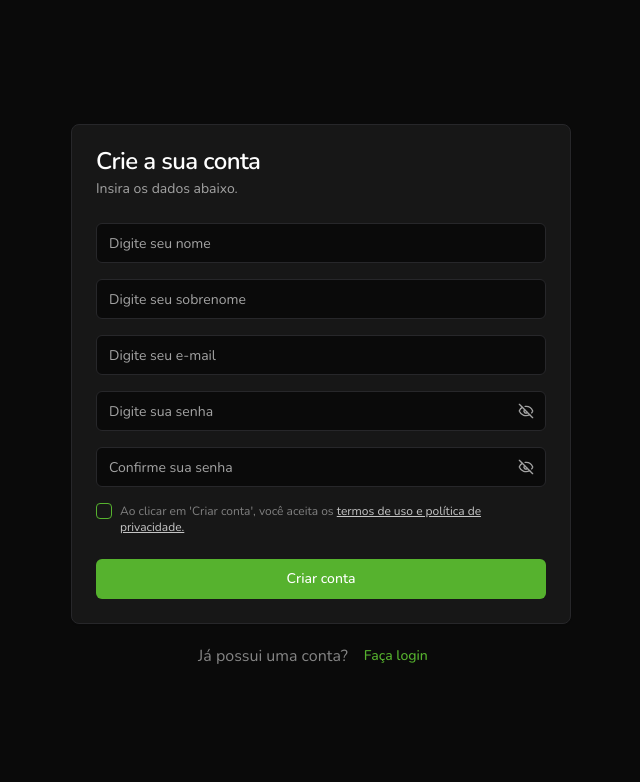
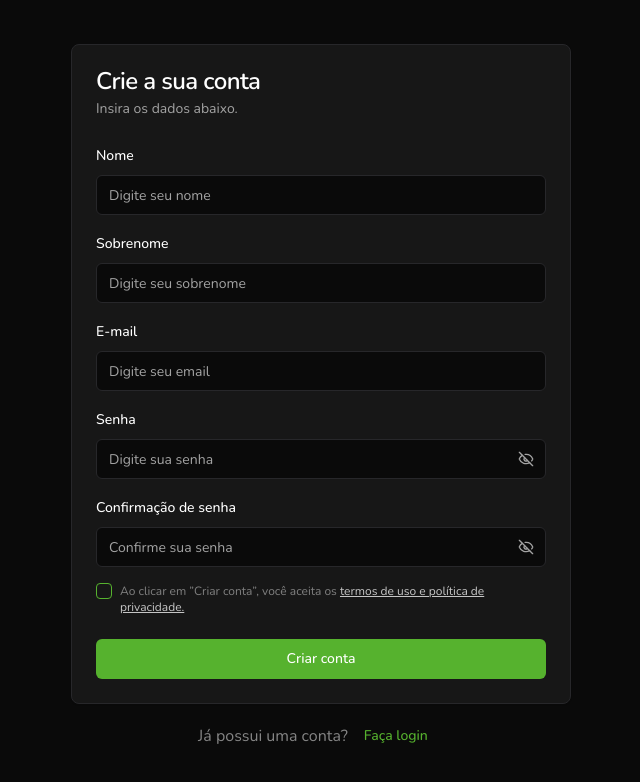
Before and after one commit to steniomoreira/fintrack, a React (Vite) app: page /signup in a window 1280 px wide. Shown: the top 782 px of the page, without its empty margins (319-959 px from the left). Built offline with nearby package versions, Linux system fonts and the light colour scheme.

Commit message:
feat: add validation to sign up form

```diff
--- a/package.json
+++ b/package.json
@@ -11,16 +11,20 @@
     "prepare": "husky"
   },
   "dependencies": {
+    "@hookform/resolvers": "^5.1.1",
     "@radix-ui/react-checkbox": "^1.3.2",
+    "@radix-ui/react-label": "^2.1.7",
     "@radix-ui/react-slot": "^1.2.3",
     "class-variance-authority": "^0.7.1",
     "clsx": "^2.1.1",
     "lucide-react": "^0.525.0",
     "react": "^18.3.1",
     "react-dom": "^18.3.1",
+    "react-hook-form": "^7.59.0",
     "react-router": "^7.1.1",
     "tailwind-merge": "^3.3.1",
-    "tailwindcss-animate": "^1.0.7"
+    "tailwindcss-animate": "^1.0.7",
+    "zod": "^3.25.67"
   },
   "devDependencies": {
     "@eslint/js": "^9.17.0",
--- a/src/components/password-input.jsx
+++ b/src/components/password-input.jsx
@@ -1,16 +1,17 @@
 import { EyeIcon, EyeOffIcon } from 'lucide-react'
-import { useState } from 'react'
+import { forwardRef, useState } from 'react'
 
 import { Button } from './ui/button'
 import { Input } from './ui/input'
 
-const PasswordInput = ({ placeholder = 'Digite sua senha' }) => {
+const PasswordInput = forwardRef(({ ...props }, ref) => {
   const [isPasswordVisible, setIsPasswordVisible] = useState(false)
   return (
     <div className="relative">
       <Input
         type={isPasswordVisible ? 'text' : 'password'}
-        placeholder={placeholder}
+        {...props}
+        ref={ref}
       />
       <Button
         variant="ghost"
@@ -21,6 +22,8 @@
       </Button>
     </div>
   )
-}
+})
+
+PasswordInput.displayName = 'PasswordInput'
 
 export default PasswordInput
--- /dev/null
+++ b/src/components/ui/form.jsx
@@ -0,0 +1,135 @@
+import { Slot } from '@radix-ui/react-slot'
+import * as React from 'react'
+import { Controller, FormProvider, useFormContext } from 'react-hook-form'
+
+import { Label } from '@/components/ui/label'
+import { cn } from '@/lib/utils'
+
+const Form = FormProvider
+
+const FormFieldContext = React.createContext({})
+
+const FormField = ({ ...props }) => {
+  return (
+    <FormFieldContext.Provider value={{ name: props.name }}>
+      <Controller {...props} />
+    </FormFieldContext.Provider>
+  )
+}
+
+const useFormField = () => {
+  const fieldContext = React.useContext(FormFieldContext)
+  const itemContext = React.useContext(FormItemContext)
+  const { getFieldState, formState } = useFormContext()
+
+  const fieldState = getFieldState(fieldContext.name, formState)
+
+  if (!fieldContext) {
+    throw new Error('useFormField should be used within <FormField>')
+  }
+
+  const { id } = itemContext
+
+  return {
+    id,
+    name: fieldContext.name,
+    formItemId: `${id}-form-item`,
+    formDescriptionId: `${id}-form-item-description`,
+    formMessageId: `${id}-form-item-message`,
+    ...fieldState,
+  }
+}
+
+const FormItemContext = React.createContext({})
+
+const FormItem = React.forwardRef(({ className, ...props }, ref) => {
+  const id = React.useId()
+
+  return (
+    <FormItemContext.Provider value={{ id }}>
+      <div ref={ref} className={cn('space-y-2', className)} {...props} />
+    </FormItemContext.Provider>
+  )
+})
+FormItem.displayName = 'FormItem'
+
+const FormLabel = React.forwardRef(({ className, ...props }, ref) => {
+  const { error, formItemId } = useFormField()
+
+  return (
+    <Label
+      ref={ref}
+      className={cn(error && 'text-destructive', className)}
+      htmlFor={formItemId}
+      {...props}
+    />
+  )
+})
+FormLabel.displayName = 'FormLabel'
+
+const FormControl = React.forwardRef(({ ...props }, ref) => {
+  const { error, formItemId, formDescriptionId, formMessageId } = useFormField()
+
+  return (
+    <Slot
+      ref={ref}
+      id={formItemId}
+      aria-describedby={
+        !error
+          ? `${formDescriptionId}`
+          : `${formDescriptionId} ${formMessageId}`
+      }
+      aria-invalid={!!error}
+      {...props}
+    />
+  )
+})
+FormControl.displayName = 'FormControl'
+
+const FormDescription = React.forwardRef(({ className, ...props }, ref) => {
+  const { formDescriptionId } = useFormField()
+
+  return (
+    <p
+      ref={ref}
+      id={formDescriptionId}
+      className={cn('text-sm text-muted-foreground', className)}
+      {...props}
+    />
+  )
+})
+FormDescription.displayName = 'FormDescription'
+
+const FormMessage = React.forwardRef(
+  ({ className, children, ...props }, ref) => {
+    const { error, formMessageId } = useFormField()
+    const body = error ? String(error?.message ?? '') : children
+
+    if (!body) {
+      return null
+    }
+
+    return (
+      <p
+        ref={ref}
+        id={formMessageId}
+        className={cn('text-sm font-medium text-destructive', className)}
+        {...props}
+      >
+        {body}
+      </p>
+    )
+  }
+)
+FormMessage.displayName = 'FormMessage'
+
+export {
+  Form,
+  FormControl,
+  FormDescription,
+  FormField,
+  FormItem,
+  FormLabel,
+  FormMessage,
+  useFormField,
+}
--- /dev/null
+++ b/src/components/ui/label.jsx
@@ -0,0 +1,22 @@
+'use client'
+
+import * as LabelPrimitive from '@radix-ui/react-label'
+import { cva } from 'class-variance-authority'
+import * as React from 'react'
+
+import { cn } from '@/lib/utils'
+
+const labelVariants = cva(
+  'text-sm font-medium leading-none peer-disabled:cursor-not-allowed peer-disabled:opacity-70'
+)
+
+const Label = React.forwardRef(({ className, ...props }, ref) => (
+  <LabelPrimitive.Root
+    ref={ref}
+    className={cn(labelVariants(), className)}
+    {...props}
+  />
+))
+Label.displayName = LabelPrimitive.Root.displayName
+
+export { Label }
--- a/src/pages/signup.jsx
+++ b/src/pages/signup.jsx
@@ -1,4 +1,7 @@
+import { zodResolver } from '@hookform/resolvers/zod'
+import { useForm } from 'react-hook-form'
 import { Link } from 'react-router'
+import { z } from 'zod'
 
 import PasswordInput from '@/components/password-input'
 import { Button } from '@/components/ui/button'
@@ -11,41 +14,177 @@
   CardTitle,
 } from '@/components/ui/card'
 import { Checkbox } from '@/components/ui/checkbox'
+import {
+  Form,
+  FormControl,
+  FormField,
+  FormItem,
+  FormLabel,
+  FormMessage,
+} from '@/components/ui/form'
 import { Input } from '@/components/ui/input'
 
+const signupSchema = z.object({
+  firstName: z.string().trim().min(1, {
+    message: 'O nome é obrigatório.',
+  }),
+  lastName: z.string().trim().min(1, {
+    message: 'O sobrenome é obrigatório.',
+  }),
+  email: z
+    .string()
+    .email({ message: 'O e-mail é inválido.' })
+    .trim()
+    .min(1, { message: 'O e-mail é obrigatório.' }),
+  password: z
+    .string()
+    .trim()
+    .min(6, { message: 'A senha deve ter no mínino 6 caracteres.' }),
+  passwordConfirmation: z
+    .string()
+    .trim()
+    .min(6, { message: 'A confirmação de senha é obrigatória.' }),
+  terms: z.boolean().refine((value) => value === true, {
+    message: 'Você precisa aceitar os termos.',
+  }),
+})
+
 const SignUpPage = () => {
+  const methods = useForm({
+    resolver: zodResolver(signupSchema),
+    defaultValues: {
+      firstName: '',
+      lastName: '',
+      email: '',
+      password: '',
+      passwordConfirmation: '',
+      terms: false,
+    },
+  })
+
+  const handleSubmit = (data) => {
+    console.log(data)
+  }
+
   return (
     <div className="flex h-screen w-screen flex-col items-center justify-center gap-3">
+      <Form {...methods}>
+        <form onSubmit={methods.handleSubmit(handleSubmit)}>
           <Card className="w-[500px]">
             <CardHeader>
               <CardTitle>Crie a sua conta</CardTitle>
               <CardDescription>Insira os dados abaixo.</CardDescription>
             </CardHeader>
             <CardContent className="space-y-4">
-          <Input placeholder="Digite seu nome" />
-          <Input placeholder="Digite seu sobrenome" />
-          <Input type="email" placeholder="Digite seu e-mail" />
-
-          <PasswordInput />
-          <PasswordInput placeholder="Confirme sua senha" />
-
+              <FormField
+                control={methods.control}
+                name="firstName"
+                render={({ field }) => (
+                  <FormItem>
+                    <FormLabel>Nome</FormLabel>
+                    <FormControl>
+                      <Input placeholder="Digite seu nome" {...field} />
+                    </FormControl>
+                    <FormMessage />
+                  </FormItem>
+                )}
+              />
+              <FormField
+                control={methods.control}
+                name="lastName"
+                render={({ field }) => (
+                  <FormItem>
+                    <FormLabel>Sobrenome</FormLabel>
+                    <FormControl>
+                      <Input placeholder="Digite seu sobrenome" {...field} />
+                    </FormControl>
+                    <FormMessage />
+                  </FormItem>
+                )}
+              />
+              <FormField
+                control={methods.control}
+                name="email"
+                render={({ field }) => (
+                  <FormItem>
+                    <FormLabel>E-mail</FormLabel>
+                    <FormControl>
+                      <Input placeholder="Digite seu email" {...field} />
+                    </FormControl>
+                    <FormMessage />
+                  </FormItem>
+                )}
+              />
+              <FormField
+                control={methods.control}
+                name="password"
+                render={({ field }) => (
+                  <FormItem>
+                    <FormLabel>Senha</FormLabel>
+                    <FormControl>
+                      <PasswordInput
+                        placeholder="Digite sua senha"
+                        {...field}
+                      />
+                    </FormControl>
+                    <FormMessage />
+                  </FormItem>
+                )}
+              />
+              <FormField
+                control={methods.control}
+                name="passwordConfirmation"
+                render={({ field }) => (
+                  <FormItem>
+                    <FormLabel>Confirmação de senha</FormLabel>
+                    <FormControl>
+                      <PasswordInput
+                        placeholder="Confirme sua senha"
+                        {...field}
+                      />
+                    </FormControl>
+                    <FormMessage />
+                  </FormItem>
+                )}
+              />
+              <FormField
+                control={methods.control}
+                name="terms"
+                render={({ field }) => (
+                  <FormItem>
+                    <FormControl>
                       <div className="items-top flex space-x-2">
-            <Checkbox id="terms" />
+                        <Checkbox
+                          id="terms"
+                          checked={field.value}
+                          onCheckedChange={field.onChange}
+                        />
                         <label
                           htmlFor="terms"
-              className="text-xs text-muted-foreground opacity-75"
+                          className={`text-xs text-muted-foreground opacity-75 ${methods.formState.errors.terms && 'text-red-500'}`}
                         >
-              Ao clicar em &apos;Criar conta&apos;, você aceita os{' '}
-              <a href="#" className="text-white underline">
+                          Ao clicar em &rdquo;Criar conta&rdquo;, você aceita os{' '}
+                          <a
+                            href="#"
+                            className={`text-white underline ${methods.formState.errors.terms && 'text-red-500'}`}
+                          >
                             termos de uso e política de privacidade.
                           </a>
                         </label>
                       </div>
+                    </FormControl>
+                  </FormItem>
+                )}
+              />
             </CardContent>
             <CardFooter>
-          <Button className="w-full">Criar conta</Button>
+              <Button type="submit" className="w-full">
+                Criar conta
+              </Button>
             </CardFooter>
           </Card>
+        </form>
+      </Form>
 
       <div className="flex items-center justify-center">
         <p className="text-center opacity-50">Já possui uma conta?</p>
```
Also changed, not shown: 1 other file (tests, documents, lock files or other folders). Lines whose indentation alone changed are shown as unchanged.
